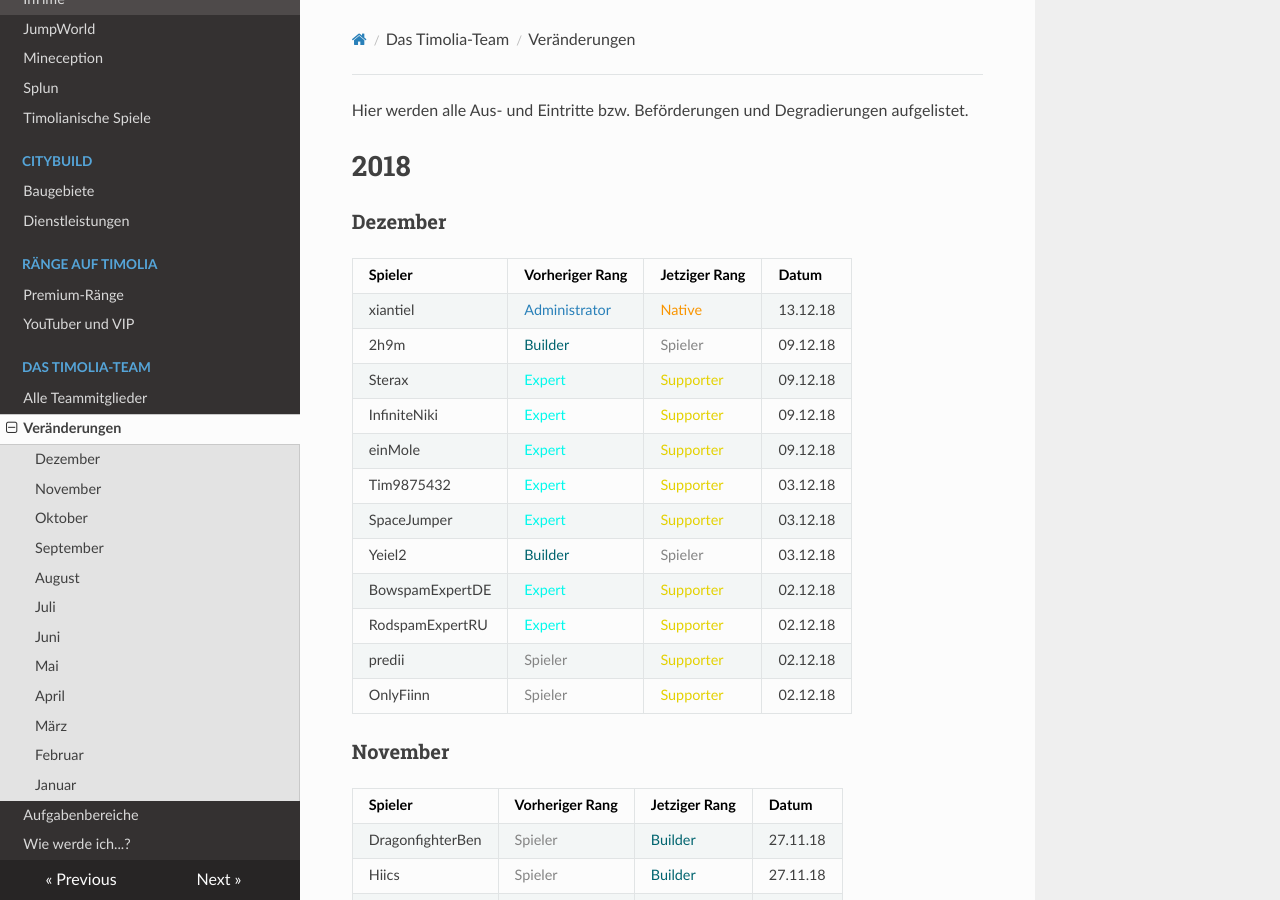
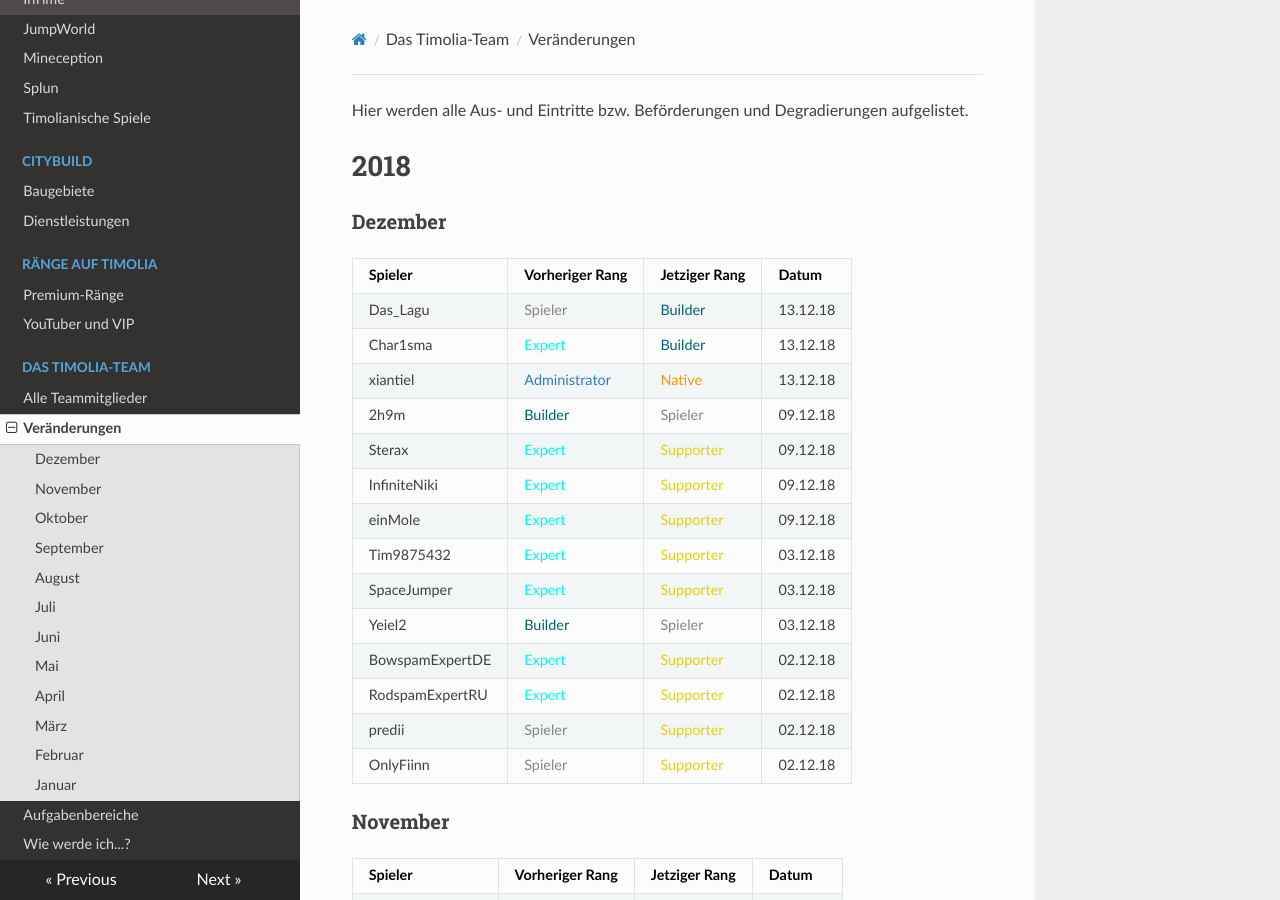
Before and after one commit to TimoliaDE/HowTo, an MkDocs documentation site: the page built from docs/team/changes.md, in a window 1280 px wide and 900 px high. Built offline with MkDocs 1.6.1, drawn with Linux system fonts in a browser that asks for light colours; nearby versions of some CDN libraries; old or Windows-style settings are respelled for this version of MkDocs.

Commit message:
Update changes.md

```diff
--- a/docs/team/changes.md
+++ b/docs/team/changes.md
@@ -5,6 +5,8 @@ Hier werden alle Aus- und Eintritte bzw. Beförderungen und Degradierungen aufge
 ###  <strong>Dezember</strong>
 | Spieler | Vorheriger Rang | Jetziger Rang | Datum |
 | ------ | ------ | ------ | ------ |
+|Das_Lagu | <span style="color:#848484">Spieler</span> | <span style="color:#00646F">Builder</span> | 13.12.18 |
+|Char1sma | <span style="color:#00F9EC">Expert</span> | <span style="color:#00646F">Builder</span> | 13.12.18 |
 |xiantiel | <span style="color:#2980b9">Administrator</span> | <span style="color:#F99500">Native</span> | 13.12.18 |
 |2h9m | <span style="color:#00646F">Builder</span> | <span style="color:#848484">Spieler</span> | 09.12.18 |
 |Sterax | <span style="color:#00F9EC">Expert</span> | <span style="color:#E4D100">Supporter</span> | 09.12.18 |
@@ -21,8 +23,8 @@ Hier werden alle Aus- und Eintritte bzw. Beförderungen und Degradierungen aufge
 ###  <strong>November</strong>
 | Spieler | Vorheriger Rang | Jetziger Rang | Datum |
 | ------ | ------ | ------ | ------ |
-|DragonfighterBen | <span style="color:#848484">Spieler</span> | <span style="color:#00646F">Builder</span> | 27.11.18
-|Hiics | <span style="color:#848484">Spieler</span> | <span style="color:#00646F">Builder</span> | 27.11.18
+|DragonfighterBen | <span style="color:#848484">Spieler</span> | <span style="color:#00646F">Builder</span> | 27.11.18 |
+|Hiics | <span style="color:#848484">Spieler</span> | <span style="color:#00646F">Builder</span> | 27.11.18 |
 |logito111 | <span style="color:#007812">Developer</span> | <span style="color:#F99500">Native</span> | 12.11.18  |
 |Yeiel2 | <span style="color:#848484">Spieler</span> | <span style="color:#00646F">Builder</span> | 11.11.18  |
 |Naachtara | <span style="color:#E4D100">Supporter</span> | <span style="color:#00F9EC">Expert</span> | 10.11.18 |
```
